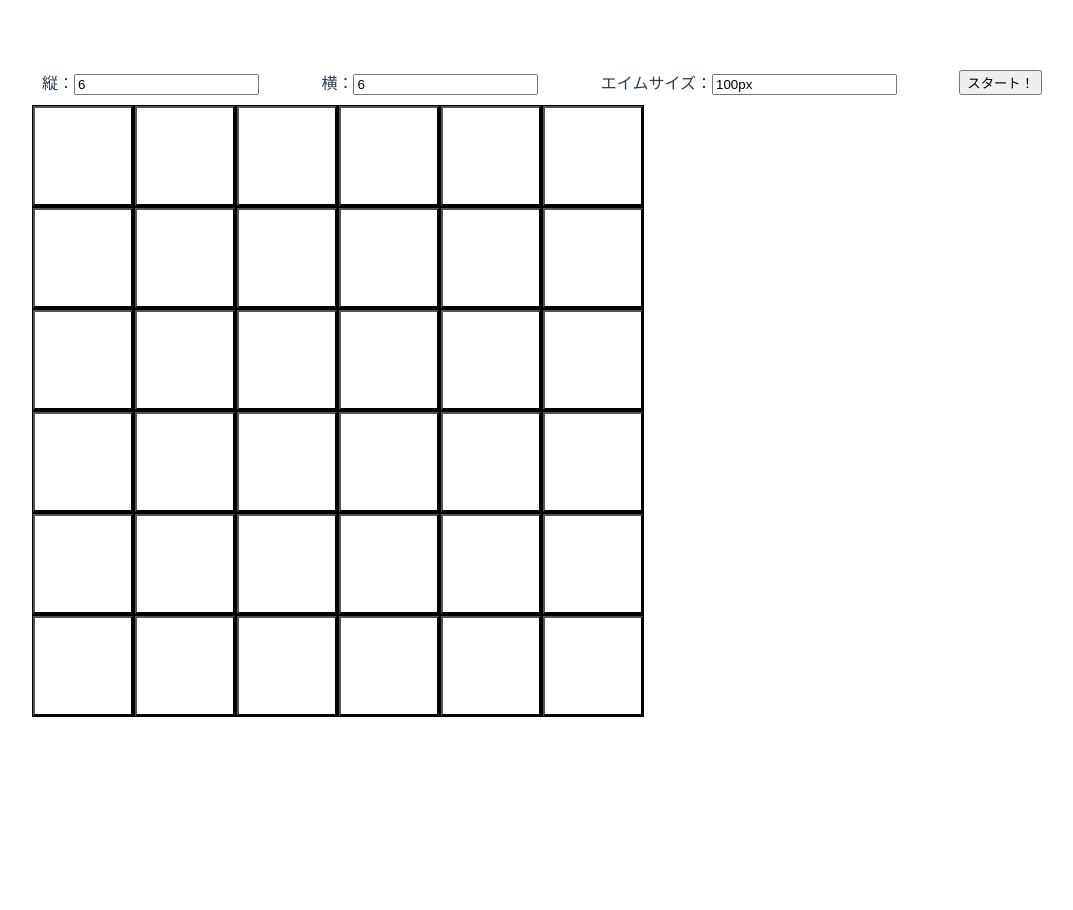
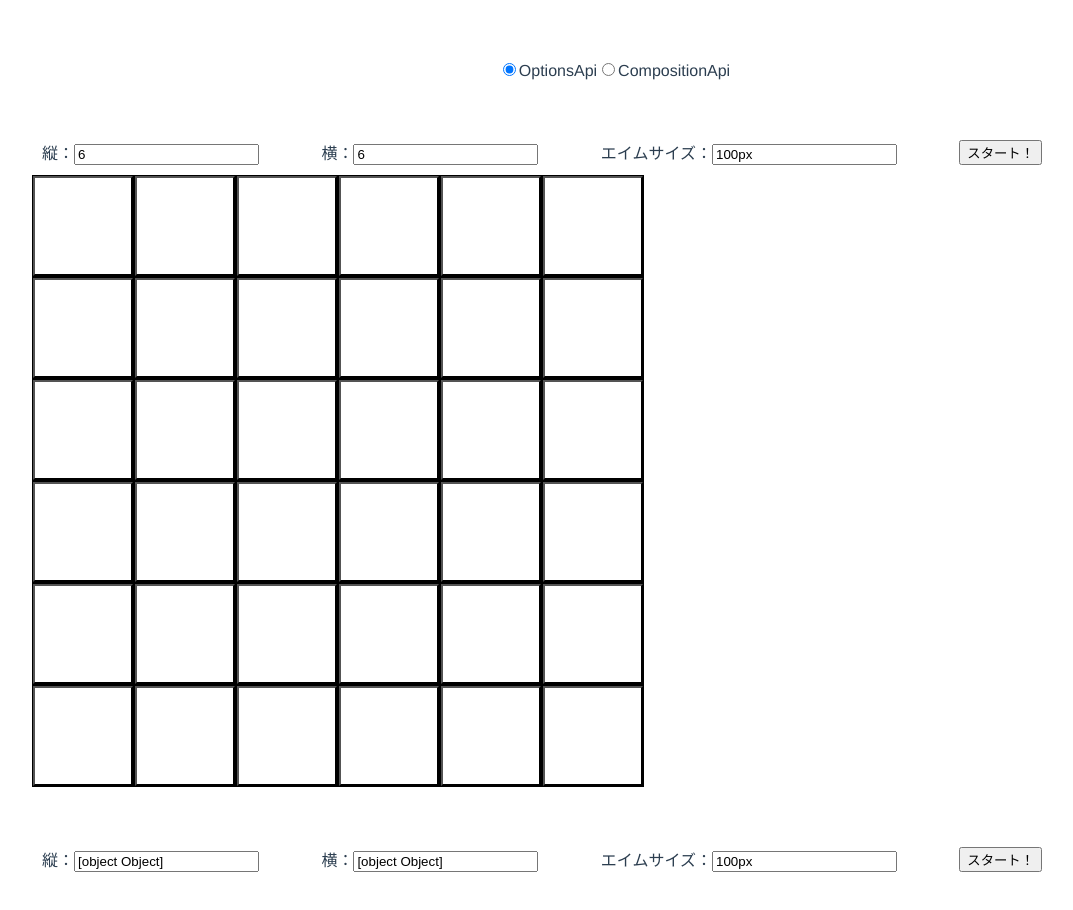
Before and after one commit to KaedeMorichika/vue3-demo, a Vue app in the folder vue3-demo/: page / in a window 1280 px wide. Shown: the top 910 px of the page, without its empty margins (26-1099 px from the left). Before the commit the page ends 800 px from the top, so only its background shows below. Built offline with nearby package versions, Linux system fonts and the light colour scheme.

Commit message:
composition api 試してるけどダメそう

```diff
--- a/vue3-demo/src/App.vue
+++ b/vue3-demo/src/App.vue
@@ -1,14 +1,32 @@
 <template>
-    <OptionsDemo></OptionsDemo>
+    <div>
+        <label>
+            <input type="radio" v-model="apiSwitch" value="0">
+            <span>OptionsApi</span>
+        </label>
+        <label>
+            <input type="radio" v-model="apiSwitch" value="1">
+            <span>CompositionApi</span>
+        </label>
+        <OptionsDemo v-show="parseInt(apiSwitch) === 0"></OptionsDemo>
+        <CompositionDemo v-show="parseInt(apiSwitch) === 1"></CompositionDemo>
+    </div>
 </template>
 
 <script>
 import OptionsDemo from "@/components/options/OptionsDemo.vue";
+import CompositionDemo from "@/components/composition/CompositionDemo.vue";
 
 export default {
   name: 'App',
+  data () {
+    return {
+      apiSwitch: 0
+    }
+  },
   components: {
-      OptionsDemo
+      OptionsDemo,
+      CompositionDemo
   }
 }
 </script>
--- /dev/null
+++ b/vue3-demo/src/components/composition/AimTarget.vue
@@ -0,0 +1,41 @@
+<template>
+    <div class="target" :style="{width: size, height: size}">
+        <button :class="{marked: marked}" style="width: 100%; height: 100%" @click="onButtonClick"></button>
+    </div>
+</template>
+
+<script>
+export default {
+    name: "AimTarget",
+    props: {
+        size: {
+            type: String,
+            default: '100px'
+        },
+        rowIndex: {
+            type: Number,
+            required: true
+        },
+        columnIndex: {
+            type: Number,
+            required: true
+        },
+        marked: {
+            type: Boolean,
+            default: false
+        }
+    },
+    methods: {
+        onButtonClick () {
+            this.$emit('click', {
+                row: this.rowIndex,
+                column: this.columnIndex
+            })
+        }
+    }
+}
+</script>
+
+<style scoped>
+
+</style>
--- a/vue3-demo/src/components/composition/CompositionDemo.vue
+++ b/vue3-demo/src/components/composition/CompositionDemo.vue
@@ -1,12 +1,49 @@
 <template>
-
+    <div style="margin: 50px">
+        <div style="width: 1000px; display: flex; justify-content: space-between; padding: 10px;">
+            <div>
+                <span>縦：</span><input v-model="setting.rowNum">
+            </div>
+            <div>
+                <span>横：</span><input v-model="setting.columnNum">
+            </div>
+            <div>
+                <span>エイムサイズ：</span><input v-model="setting.aimSize">
+            </div>
+            <div>
+                <button @click="game">スタート！</button>
+            </div>
+        </div>
+    </div>
+    <div style="display: flex; flex-direction: row;">
+        <div v-for="i in parseInt(setting.rowNum)" :key="i" style="display: flex; flex-direction: column">
+            <AimTarget
+                v-for="j in parseInt(setting.columnNum)" :key="j"
+                :row-index="i - 1" :column-index="j - 1"
+                :size="setting.aimSize"
+                :marked="isMarkedTarget(i - 1, j - 1)"
+                @click="hit(i - 1, j - 1)"
+            ></AimTarget>
+        </div>
+    </div>
+    <div v-show="!gameStatus.isGaming && gameStatus.score !== 0">
+        スコア：{{gameStatus.score}}
+    </div>
 </template>
 
 <script>
-import {ref, reactive} from "vue";
+import useGameSetting from "@/components/composition/useGameSetting.js";
+import useGameStatus from "@/components/composition/useGameStatus.js";
+import AimTarget from "@/components/composition/AimTarget.vue";
 
 export default {
-    name: "CompositionDemo"
+    name: "CompositionDemo",
+    components: {AimTarget},
+    setup () {
+        const {setting, bindRowNum, bindColumnNum}  = useGameSetting()
+        const {gameStatus, game, hit, isMarkedTarget} = useGameStatus(setting)
+        return {setting, gameStatus, bindRowNum, bindColumnNum, game, hit, isMarkedTarget}
+    }
 }
 </script>
 
--- /dev/null
+++ b/vue3-demo/src/components/composition/useGameSetting.js
@@ -0,0 +1,20 @@
+import {ref, computed} from "vue";
+
+export const useGameSetting = () => {
+    const setting = {
+        rowNum: ref(6),
+        columnNum: ref(6),
+        aimSize: '100px'
+    }
+    const bindRowNum = computed({
+        get () { return setting.rowNum.toString()},
+        set (val) { return setting.rowNum = parseInt(val) }
+    })
+    const bindColumnNum = computed({
+        get () { return setting.columnNum.toString()},
+        set (val) { return setting.columnNum = parseInt(val) }
+    })
+    return {setting, bindRowNum, bindColumnNum}
+}
+
+export default useGameSetting
--- /dev/null
+++ b/vue3-demo/src/components/composition/useGameStatus.js
@@ -0,0 +1,50 @@
+import {ref} from "vue";
+import {getRandomInt} from "@/utils/utils.js";
+import {re} from "@babel/core/lib/vendor/import-meta-resolve";
+
+const useGameStatus = (setting) => {
+    const gameStatus = {
+        score: ref(0),
+        isGaming: ref(false),
+        markedTarget: ref(null)
+    }
+    const _generateMarkedTarget = () => {
+        return {
+            row: getRandomInt(setting.rowNum - 1),
+            column: getRandomInt(setting.columnNum - 1)
+        }
+    }
+    const _initGame = () => {
+        gameStatus.score = 0
+        gameStatus.isGaming = true
+        gameStatus.markedTarget = _generateMarkedTarget()
+    }
+    const _endGame = () => {
+        gameStatus.isGaming = false
+        gameStatus.markedTarget = null
+    }
+    const game = () => {
+        const gameTime = 5000
+        _initGame()
+        setTimeout(() => {
+            _endGame()
+        }, gameTime)
+    }
+    const isMarkedTarget = (row, column) => {
+        if (gameStatus.markedTarget) {
+            return row === gameStatus.markedTarget.row && column === gameStatus.markedTarget.column
+        } else {
+            return false
+        }
+    }
+    const hit = (row, column) => {
+        if (isMarkedTarget(row, column)) {
+            gameStatus.score++
+            gameStatus.markedTarget = _generateMarkedTarget()
+        }
+    }
+
+    return { gameStatus, game, hit, isMarkedTarget }
+}
+
+export default useGameStatus
--- a/vue3-demo/src/components/options/OptionsDemo.vue
+++ b/vue3-demo/src/components/options/OptionsDemo.vue
@@ -92,6 +92,24 @@ export default {
                 return false
             }
         }
+    },
+    computed: {
+        bindColumnNum: {
+            get () {
+                return this.setting.columnNum.toString()
+            },
+            set (val) {
+                this.setting.columnNum = parseInt(val)
+            }
+        },
+        bindRowNum: {
+            get () {
+                return this.setting.rowNum.toString()
+            },
+            set (val) {
+                this.setting.rowNum = parseInt(val)
+            }
+        }
     }
 }
 </script>
```
Also changed, not shown: vue3-demo/src/components/composition/GameModule.js (added, +18 -0 lines).
